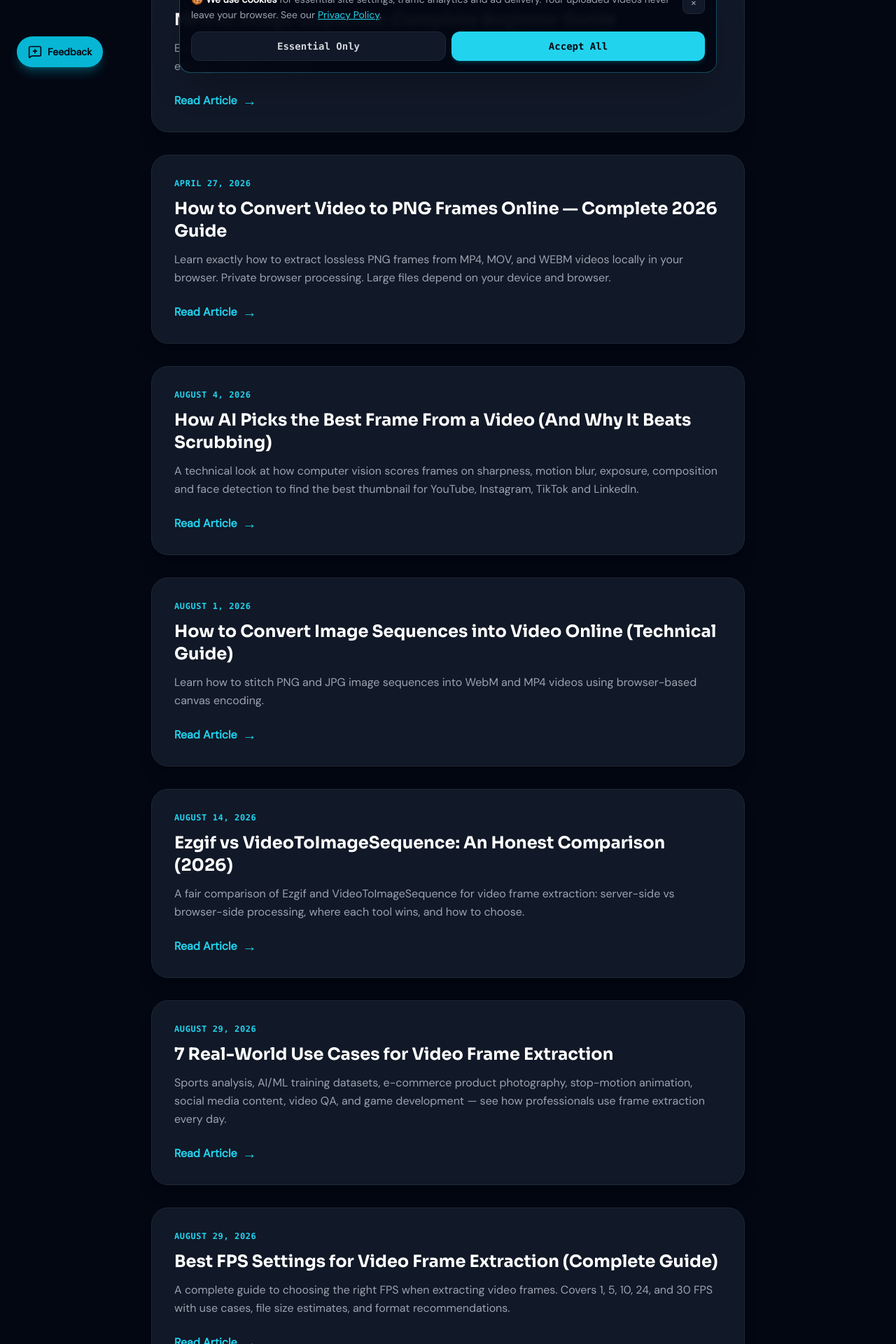
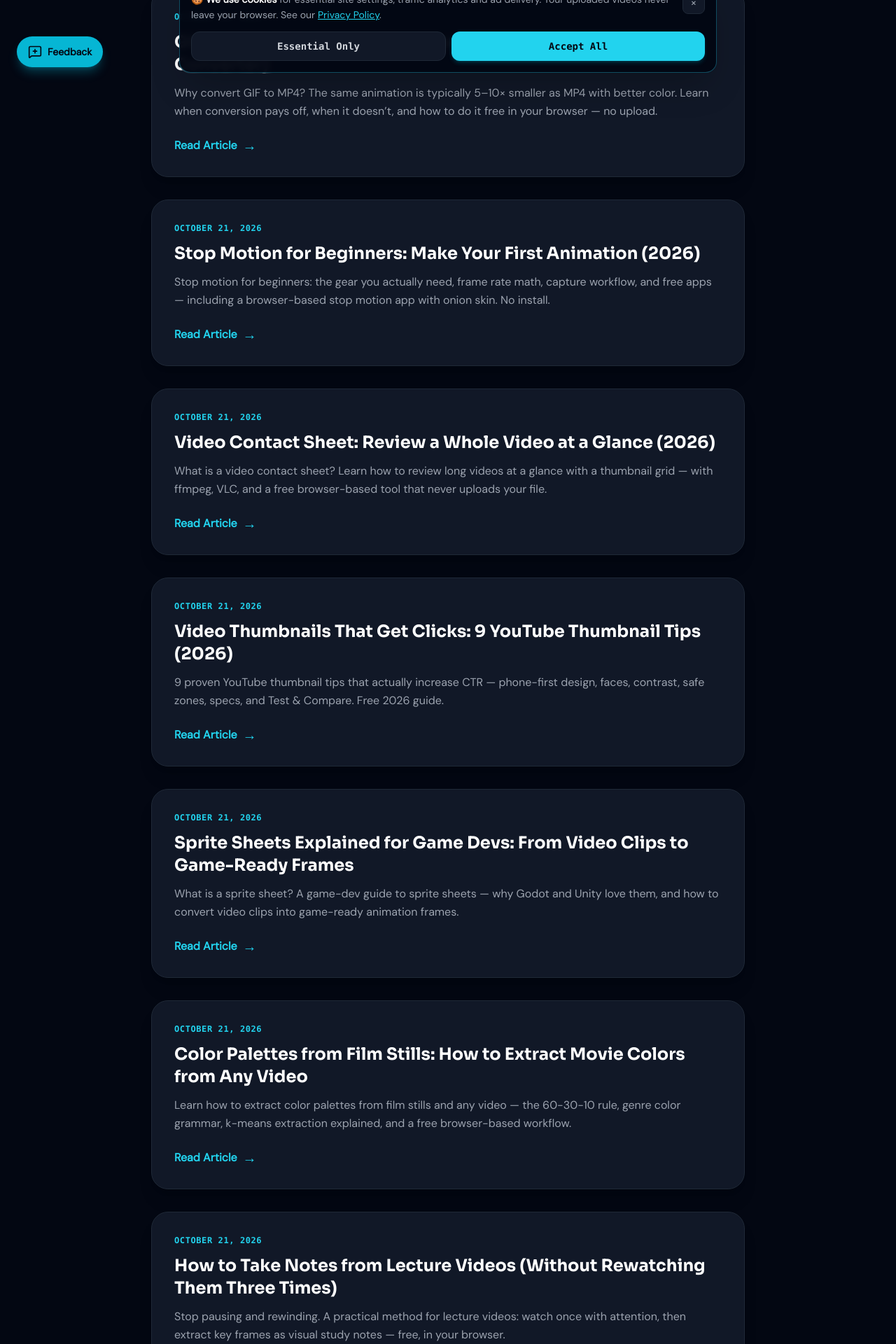
Before and after one commit to msachal5700/video-to-image-sequence, a React (Vite) app: page /blog in a window 1280 px wide. Shown: the part 680-2600 px from the top of the page at 70% size. Built offline with nearby package versions, Linux system fonts and the light colour scheme.

Commit message:
Wire up 9 new blog posts: App.tsx routes, BlogIndex entries, prerender routes, sitemap entries

```diff
--- a/App.tsx
+++ b/App.tsx
@@ -33,6 +33,15 @@ import AiSocialMediaFramePicker from './pages/AiSocialMediaFramePicker';
 import AiBestFrameFromVideo from './pages/blog/AiBestFrameFromVideo';
 import ImagesToVideoGuide from './pages/blog/ImagesToVideoGuide';
 import EzgifAlternative from './pages/blog/EzgifAlternative';
+import FrameExtractionFpsGuide from './pages/blog/FrameExtractionFpsGuide';
+import GifToMp4WhyHow from './pages/blog/GifToMp4WhyHow';
+import StopMotionBeginners from './pages/blog/StopMotionBeginners';
+import VideoContactSheetsGuide from './pages/blog/VideoContactSheetsGuide';
+import VideoThumbnailsThatGetClicks from './pages/blog/VideoThumbnailsThatGetClicks';
+import SpriteSheetsGameDevs from './pages/blog/SpriteSheetsGameDevs';
+import ColorPalettesFilmStills from './pages/blog/ColorPalettesFilmStills';
+import LectureNotesFromVideos from './pages/blog/LectureNotesFromVideos';
+import SmartSceneDetectionGuide from './pages/blog/SmartSceneDetectionGuide';
 import VideoFrameExtractorUseCases from './pages/blog/VideoFrameExtractorUseCases';
 import BestFpsForVideoExtraction from './pages/blog/BestFpsForVideoExtraction';
 import ContactPage from './pages/ContactPage';
@@ -173,6 +182,15 @@ const App: React.FC = () => {
                 <Route path="/blog/ai-best-frame-from-video" element={<AiBestFrameFromVideo />} />
                 <Route path="/blog/how-to-convert-images-to-video-guide" element={<ImagesToVideoGuide />} />
                 <Route path="/blog/ezgif-alternative-video-to-image-sequence" element={<EzgifAlternative />} />
+                <Route path="/blog/frame-extraction-fps-vs-interval-guide" element={<FrameExtractionFpsGuide />} />
+                <Route path="/blog/gif-to-mp4-why-and-how" element={<GifToMp4WhyHow />} />
+                <Route path="/blog/stop-motion-for-beginners" element={<StopMotionBeginners />} />
+                <Route path="/blog/video-contact-sheets-guide" element={<VideoContactSheetsGuide />} />
+                <Route path="/blog/video-thumbnails-that-get-clicks" element={<VideoThumbnailsThatGetClicks />} />
+                <Route path="/blog/sprite-sheets-explained-game-devs" element={<SpriteSheetsGameDevs />} />
+                <Route path="/blog/color-palettes-from-film-stills" element={<ColorPalettesFilmStills />} />
+                <Route path="/blog/lecture-notes-from-videos" element={<LectureNotesFromVideos />} />
+                <Route path="/blog/smart-scene-detection-guide" element={<SmartSceneDetectionGuide />} />
                 <Route path="/blog/video-frame-extractor-use-cases" element={<VideoFrameExtractorUseCases />} />
                 <Route path="/blog/best-fps-settings-for-video-frame-extraction" element={<BestFpsForVideoExtraction />} />
                 <Route path="/blog/how-many-frames-per-second" element={<HowManyFramesPerSecond />} />
--- a/pages/BlogIndex.tsx
+++ b/pages/BlogIndex.tsx
@@ -5,6 +5,60 @@ import Breadcrumb from '../components/Breadcrumb';
 import GoogleAdUnit from '../components/GoogleAdUnit';
 
 const posts = [
+  {
+    slug: 'frame-extraction-fps-vs-interval-guide',
+    title: 'Frame Extraction: FPS vs Every-N-Seconds — How Browser Extraction Works (2026)',
+    date: 'October 21, 2026',
+    description: 'Video frame extraction guide: how browser-based extraction works, and how to choose between FPS mode and every-N-seconds mode. Get exactly the frames you need — free, no upload.',
+  },
+  {
+    slug: 'gif-to-mp4-why-and-how',
+    title: 'GIF to MP4: Why Converting Saves 80%+ on File Size (Free Converter)',
+    date: 'October 21, 2026',
+    description: 'Why convert GIF to MP4? The same animation is typically 5–10× smaller as MP4 with better color. Learn when conversion pays off, when it doesn’t, and how to do it free in your browser — no upload.',
+  },
+  {
+    slug: 'stop-motion-for-beginners',
+    title: 'Stop Motion for Beginners: Make Your First Animation (2026)',
+    date: 'October 21, 2026',
+    description: 'Stop motion for beginners: the gear you actually need, frame rate math, capture workflow, and free apps — including a browser-based stop motion app with onion skin. No install.',
+  },
+  {
+    slug: 'video-contact-sheets-guide',
+    title: 'Video Contact Sheet: Review a Whole Video at a Glance (2026)',
+    date: 'October 21, 2026',
+    description: 'What is a video contact sheet? Learn how to review long videos at a glance with a thumbnail grid — with ffmpeg, VLC, and a free browser-based tool that never uploads your file.',
+  },
+  {
+    slug: 'video-thumbnails-that-get-clicks',
+    title: 'Video Thumbnails That Get Clicks: 9 YouTube Thumbnail Tips (2026)',
+    date: 'October 21, 2026',
+    description: '9 proven YouTube thumbnail tips that actually increase CTR — phone-first design, faces, contrast, safe zones, specs, and Test & Compare. Free 2026 guide.',
+  },
+  {
+    slug: 'sprite-sheets-explained-game-devs',
+    title: 'Sprite Sheets Explained for Game Devs: From Video Clips to Game-Ready Frames',
+    date: 'October 21, 2026',
+    description: 'What is a sprite sheet? A game-dev guide to sprite sheets — why Godot and Unity love them, and how to convert video clips into game-ready animation frames.',
+  },
+  {
+    slug: 'color-palettes-from-film-stills',
+    title: 'Color Palettes from Film Stills: How to Extract Movie Colors from Any Video',
+    date: 'October 21, 2026',
+    description: 'Learn how to extract color palettes from film stills and any video — the 60-30-10 rule, genre color grammar, k-means extraction explained, and a free browser-based workflow.',
+  },
+  {
+    slug: 'lecture-notes-from-videos',
+    title: 'How to Take Notes from Lecture Videos (Without Rewatching Them Three Times)',
+    date: 'October 21, 2026',
+    description: 'Stop pausing and rewinding. A practical method for lecture videos: watch once with attention, then extract key frames as visual study notes — free, in your browser.',
+  },
+  {
+    slug: 'smart-scene-detection-guide',
+    title: 'Smart Scene Detection in Video: When to Use It (and When Not To)',
+    date: 'October 21, 2026',
+    description: 'Scene detection extracts one frame per shot instead of hundreds of duplicates. Learn how it works, when it beats interval/FPS modes, how to tune sensitivity — free browser tool included.',
+  },
   {
     slug: 'extract-frames-from-video-online',
     title: 'How to Extract Frames from Video Online (Free, No Install)',
```
Also changed, not shown: scripts/prerender.cjs (+18 -0 lines), 1 other file (tests, documents, lock files or other folders).
